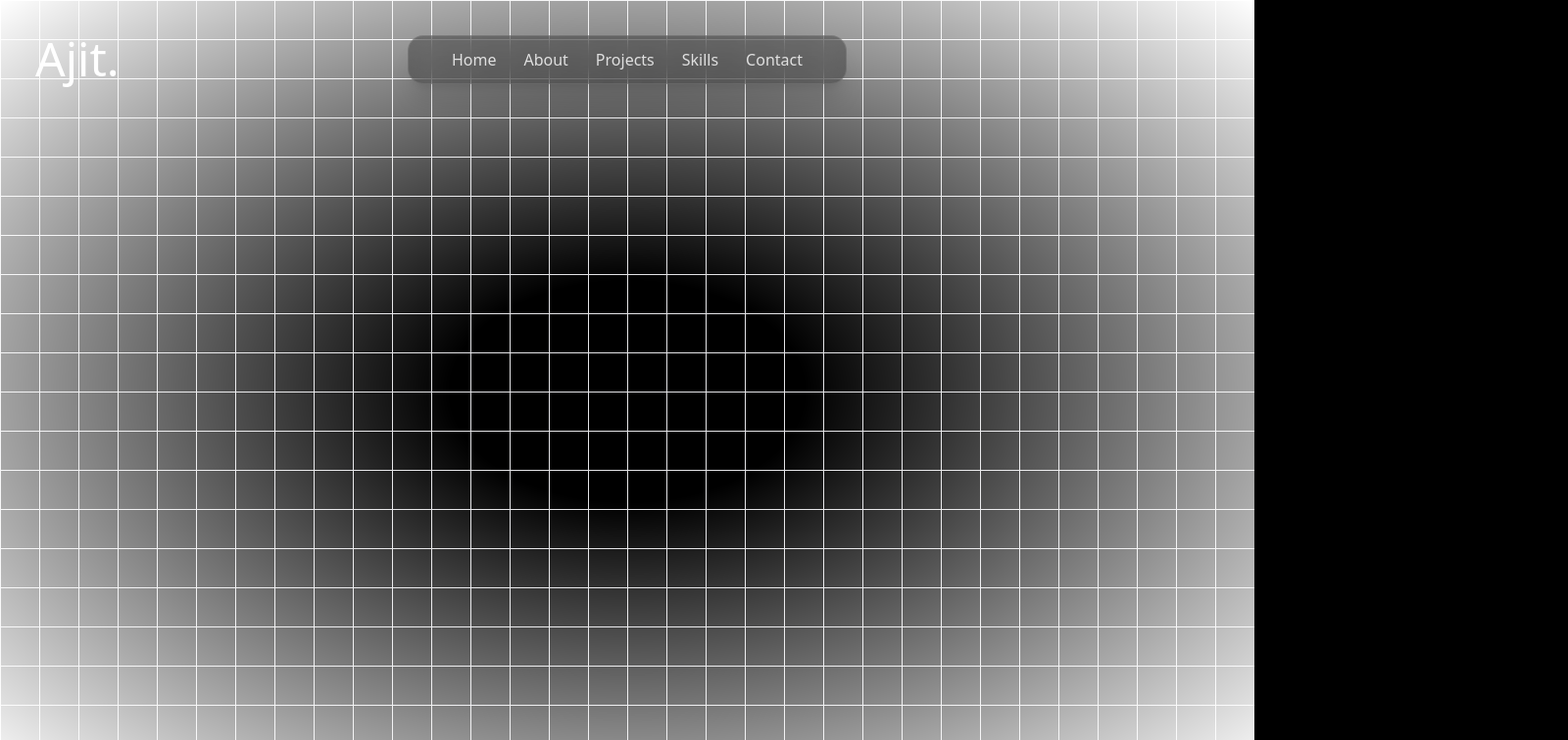
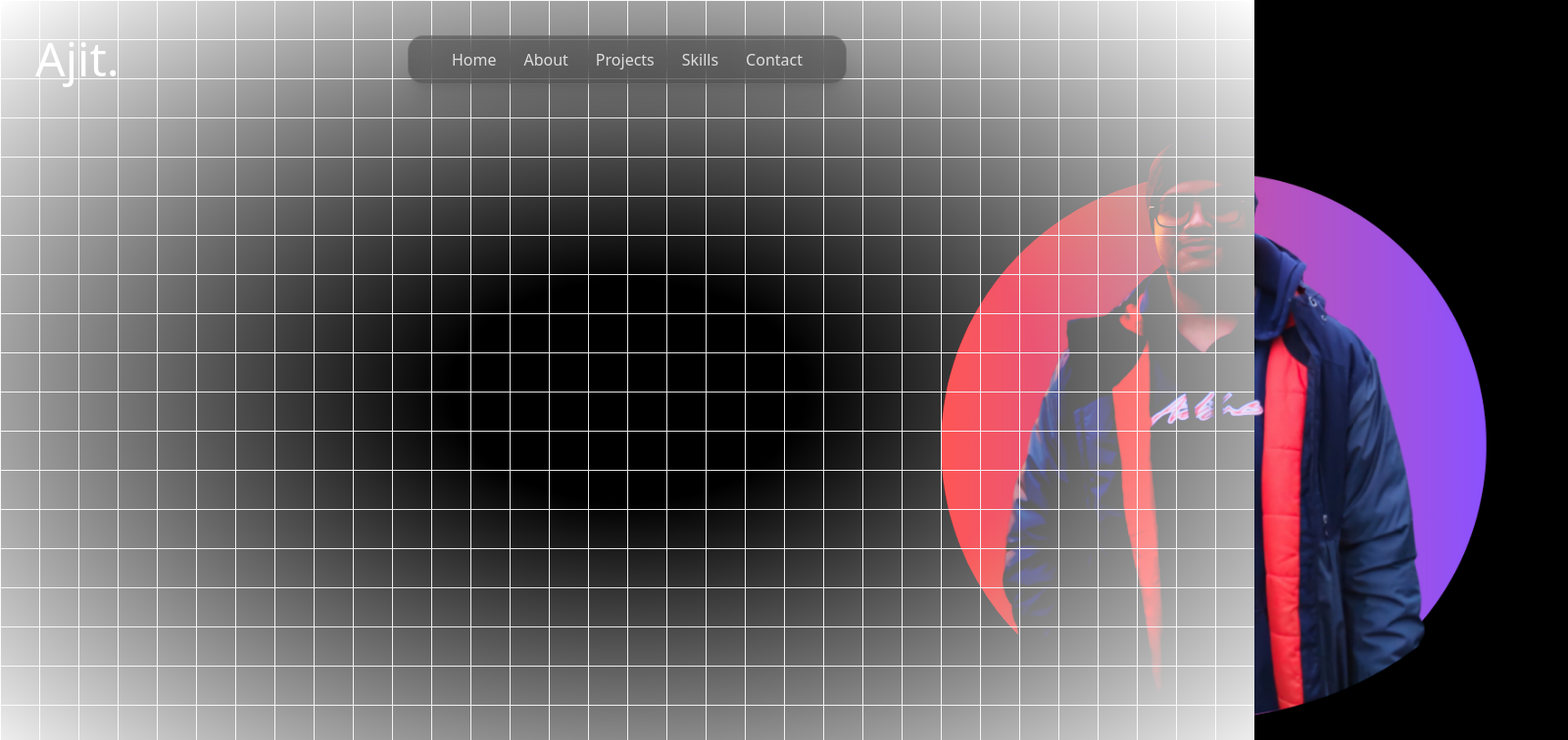
Before and after one commit to ajit200315/Ajit, a React (Vite) app: page / in a window 1280 px wide. Shown: the top 756 px of the page at 98% size, 1600 px wide, since content can reach past the window. Built offline with nearby package versions, Linux system fonts and the light colour scheme.

Commit message:
Added Image on the Homepage which is also aligned with the theme

```diff
--- a/src/App.jsx
+++ b/src/App.jsx
@@ -1,26 +1,25 @@
-import './App.css'
-import { Background } from './Component/Background'
+import "./App.css";
+import { Background } from "./Component/Background";
 import GlassmorphicNavbar from "./Component/Navbar";
 
-
 function App() {
-
-
   return (
     <>
       <body className="bg-black text-white min-h-screen">
-
-      <div className='p-9'>
-        <p className='text-5xl absolute top-9 left-9'>Ajit.</p>
+        <div className="p-9">
+          <p className="text-5xl absolute top-9 left-9">Ajit.</p>
           <GlassmorphicNavbar />
         </div>
 
-      <Background/>
+        <div>
+        <img src="Photos\picture.png" alt="My Profile Picture"  className="mix-blend-lighten w-192 md:w-384 lg:w-170 absolute left-230 bottom-8"/>
+        </div>
 
 
+        <Background />
       </body>
     </>
-  )
+  );
 }
 
-export default App
+export default App;
```
Also changed, not shown: Photos/picture.png (added). Lines whose indentation alone changed are shown as unchanged.
